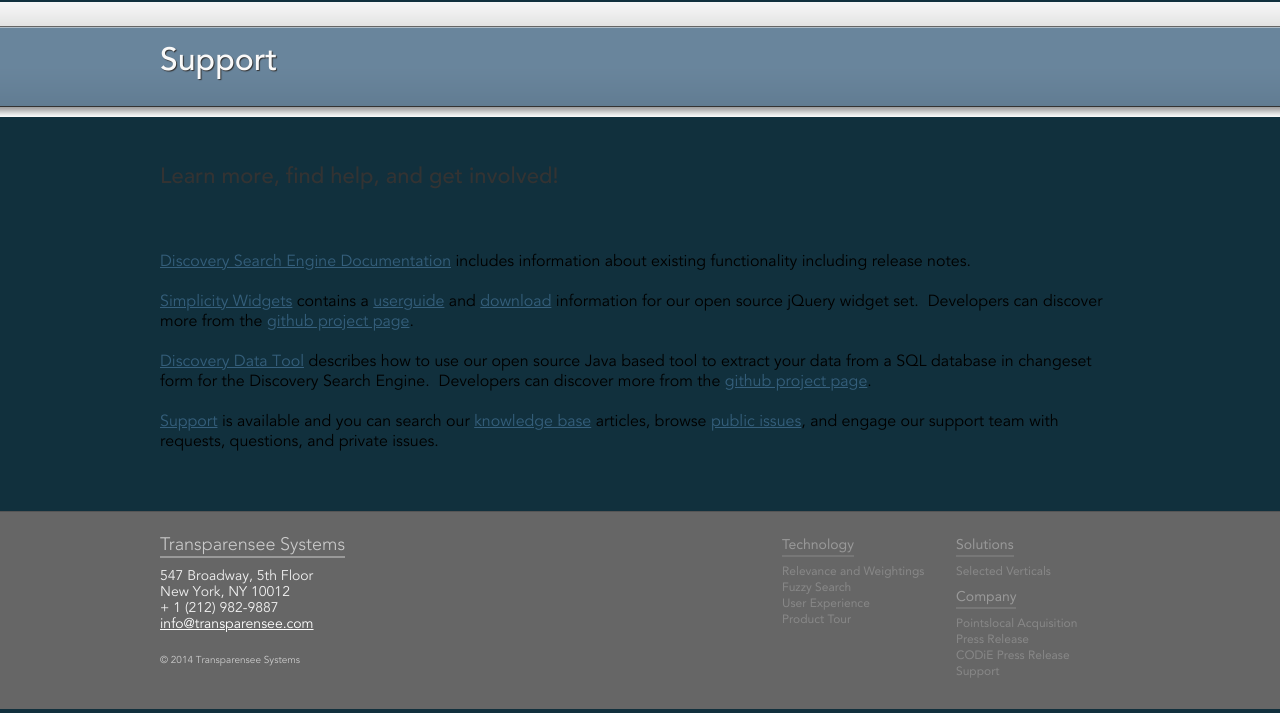
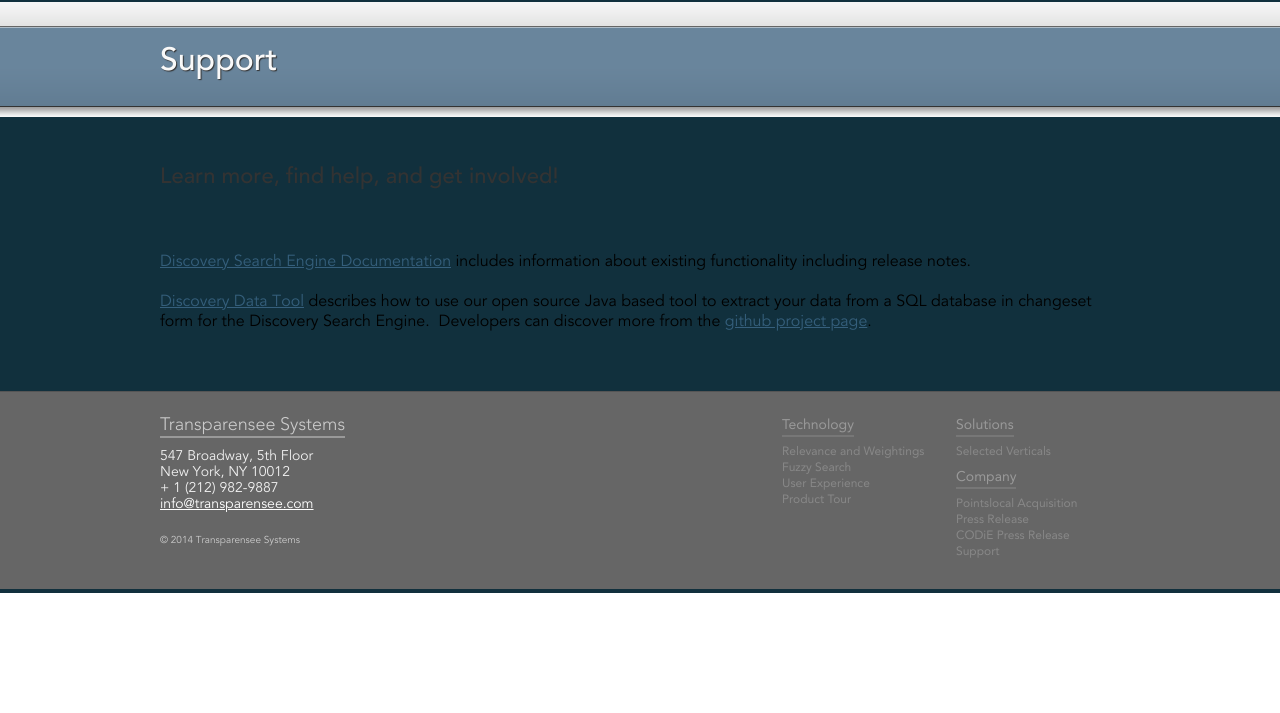
Before and after one commit to t11e/transparensee_site, a plain HTML site: page public/company/support/index.html in a window 1280 px wide. Shown: the part 105-818 px from the top of the page. Drawn offline with Linux system fonts and the light colour scheme; files that its build step writes are made by us from their sources; files whose address does not match are found by name.

Commit message:
Removes simplicity widgets and support paragraphs from support page.

```diff
--- a/public/company/support/index.html
+++ b/public/company/support/index.html
@@ -98,9 +98,7 @@
 <p><em> </em></p>
 <p><em> </em></p>
 <p><a href="http://www.discoverysearchengine.com" target="_blank">Discovery Search Engine Documentation</a> includes information about existing functionality including release notes.</p>
-<p><a href="http://www.simplicitywidgets.org" target="_blank">Simplicity Widgets</a> contains a <a href="http://www.simplicitywidgets.org/userguide/" target="_blank">userguide</a> and <a href="http://www.simplicitywidgets.org/download.html" target="_blank">download</a> information for our open source jQuery widget set.  Developers can discover more from the <a href="https://github.com/t11e/simplicity" target="_blank">github project page</a>.</p>
 <p><a href="http://github.com/t11e/discovery_datatool" target="_blank">Discovery Data Tool</a> describes how to use our open source Java based tool to extract your data from a SQL database in changeset form for the Discovery Search Engine.  Developers can discover more from the <a href="https://github.com/t11e/discovery_datatool" target="_blank">github project page</a>.</p>
-<p><a href="http://support.transparensee.com/" target="_blank">Support</a> is available and you can search our <a href="http://support.transparensee.com/kb" target="_blank">knowledge base</a> articles, browse <a href="http://support.transparensee.com/discussions" target="_blank">public issues</a>, and engage our support team with requests, questions, and private issues.</p>
     </div>
 
         <!-- Fix this -->
```
